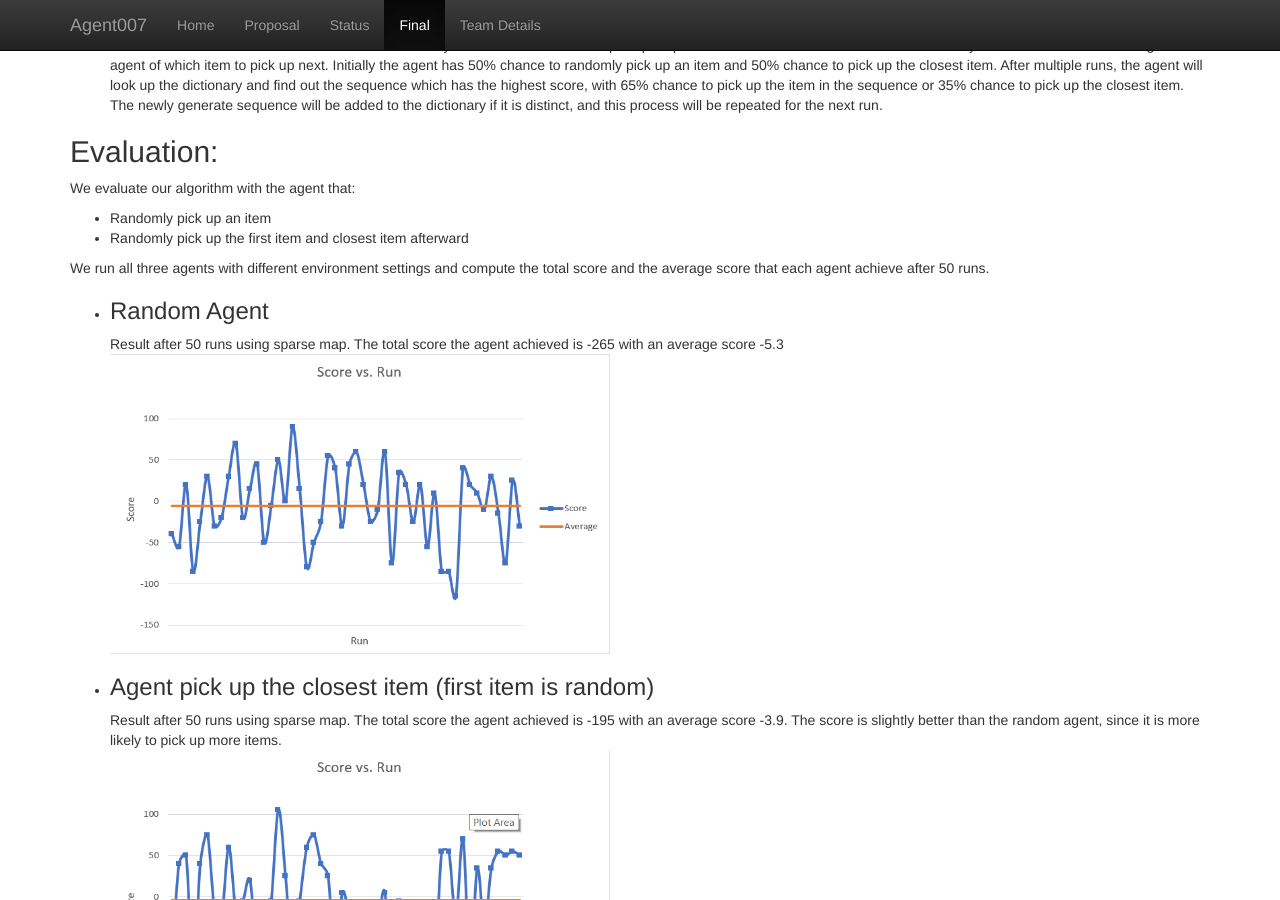
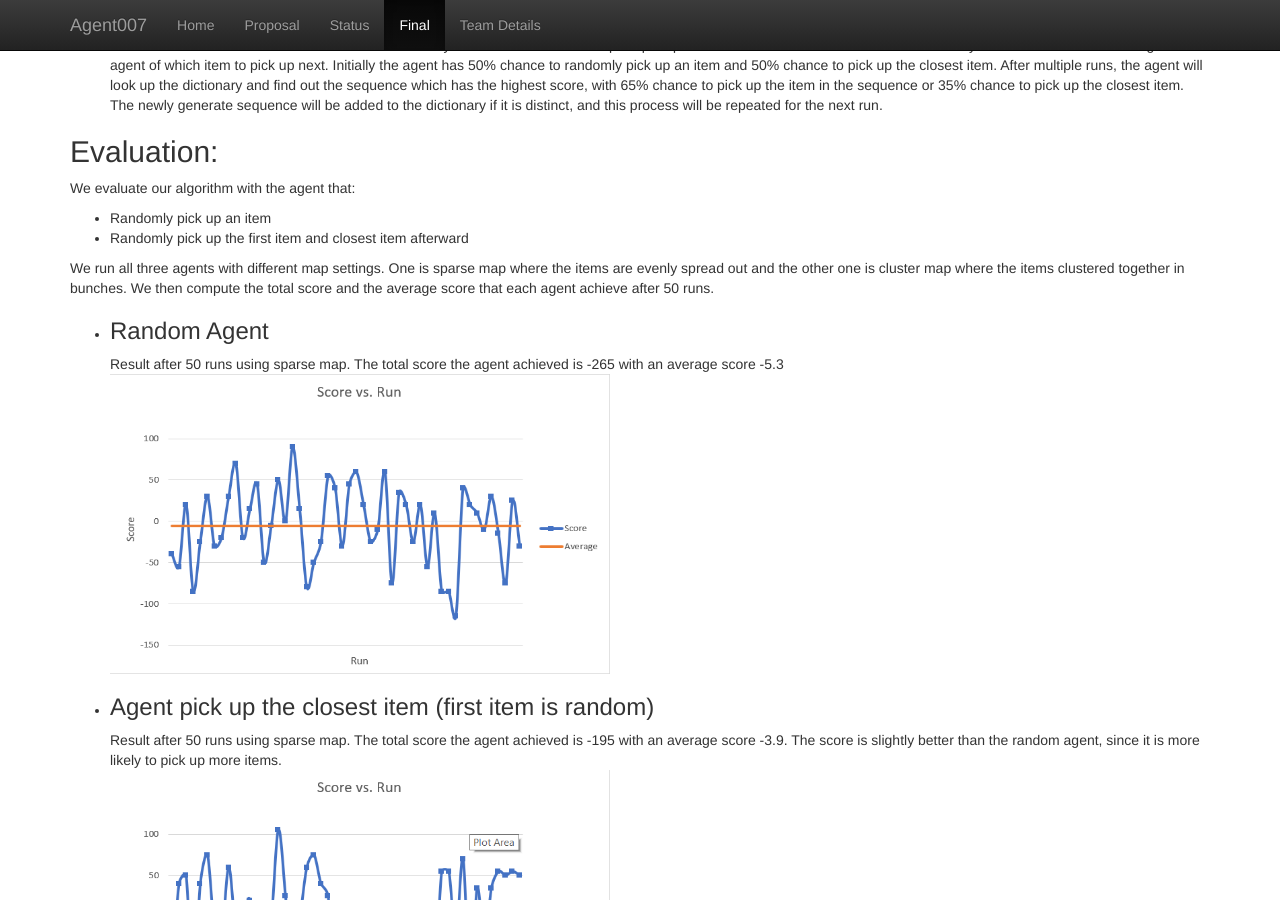
Before and after one commit to KumarHX/Agent007, a Jekyll site: the page built from docs/final.md, in a window 1280 px wide and 900 px high, scrolled down 977 px. Built offline with Jekyll 4.4.1, drawn with Linux system fonts in a browser that asks for light colours.

Commit message:
Update final.md

```diff
--- a/docs/final.md
+++ b/docs/final.md
@@ -30,7 +30,7 @@ We evaluate our algorithm with the agent that:
 - Randomly pick up an item
 - Randomly pick up the first item and closest item afterward
 
-We run all three agents with different environment settings and compute the total score and the average score that each agent achieve after 50 runs.
+We run all three agents with different map settings. One is sparse map where the items are evenly spread out and the other one is cluster map where the items clustered together in bunches. We then compute the total score and the average score that each agent achieve after 50 runs.
 
 - ### Random Agent
 Result after 50 runs using sparse map. The total score the agent achieved is -265 with an average score -5.3 <br>
```
